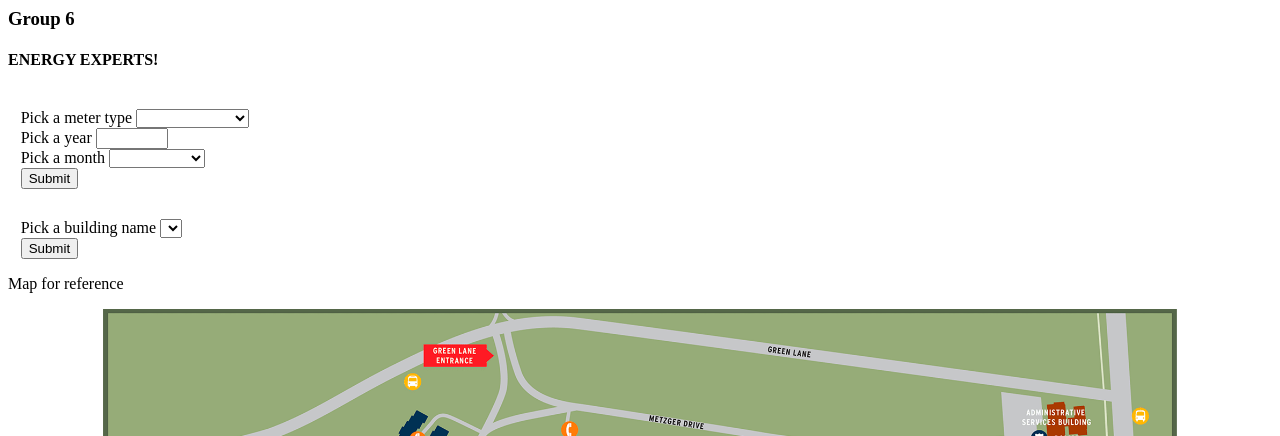
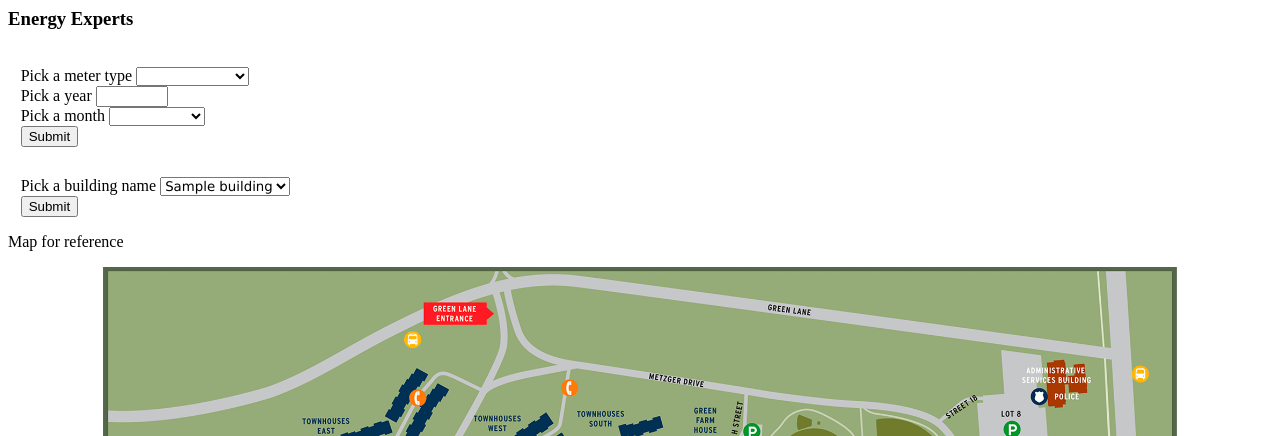
Before and after one commit to tomcamilli/cab-project-02-6, a Flask app: page / in a window 1280 px wide. Shown: the top 436 px of the page. Run offline with Flask 2, Linux system fonts and the light colour scheme; a database or web service that is not in the repository returns one stand-in record (values such as "Sample title"); lists and menus that the app fills with data are empty; some libraries are stand-ins or nearby versions.

Commit message:
interface is done

```diff
--- a/app.py
+++ b/app.py
@@ -139,7 +139,8 @@ app = Flask(__name__)
 # serve form web page
 @app.route("/")
 def form():
-	return render_template('eD-form.html')
+	building_list = connect('SELECT BuildingName FROM buildings;')
+	return render_template('eD-form.html', building_list=building_list)
 
 # handle meter-cost POST and serve result web page
 @app.route('/meter-cost-handler', methods=['POST'])
@@ -151,10 +152,11 @@ def meter_cost_handler():
 	return render_template('my-result.html', rows=rows, heads=heads)
 
 # handle building POST and serve result web page
-@app.route('/building-dynamic-handler', methods=['POST'])
-def building_handler():
-	building_list = connect('SELECT BuildingName FROM buildings;')
-	return render_template('eD-form.html', rows=rows, heads=heads)
+#@app.route('/dynamic-building-handler', methods=['POST'])
+#def dynamic_building_handler():
+
+#	print(building_list)
+#	return render_template('eD-form.html', building_list=building_list)
 
 # handle building POST and serve result web page
 @app.route('/building-handler', methods=['POST'])
--- a/templates/eD-form.html
+++ b/templates/eD-form.html
@@ -5,9 +5,7 @@
         <title>Form for Energy Demand</title>
     </head>
     <body>
-	    <h3>Group 6</h3>
-
-	    <h4>ENERGY EXPERTS!</h4>
+	    <h3>Energy Experts</h3>
 
 		<form action="/meter-cost-handler" method="POST">
 
@@ -48,11 +46,8 @@
 				<br>
 				<label for="building_name">Pick a building name</label>
 				<select name="building_name" style="font-family:verdana">
-	      				<!--<option value=""></option>
-						<option value="Ely Allen Brewster House">Ely Allen Brewster House</option>
-						<option value="Armstrong Hall">Armstrong Hall</option>-->
-						{% for x in building_list %}
-						<option value="{{x.BuildingName}}">{{x}}</option>
+						{% for b in building_list %}
+							<option value="{{ b[0] }}">{{ b[0] }}</option>
 						{% endfor %}
 				</select>
 				<br>
```
